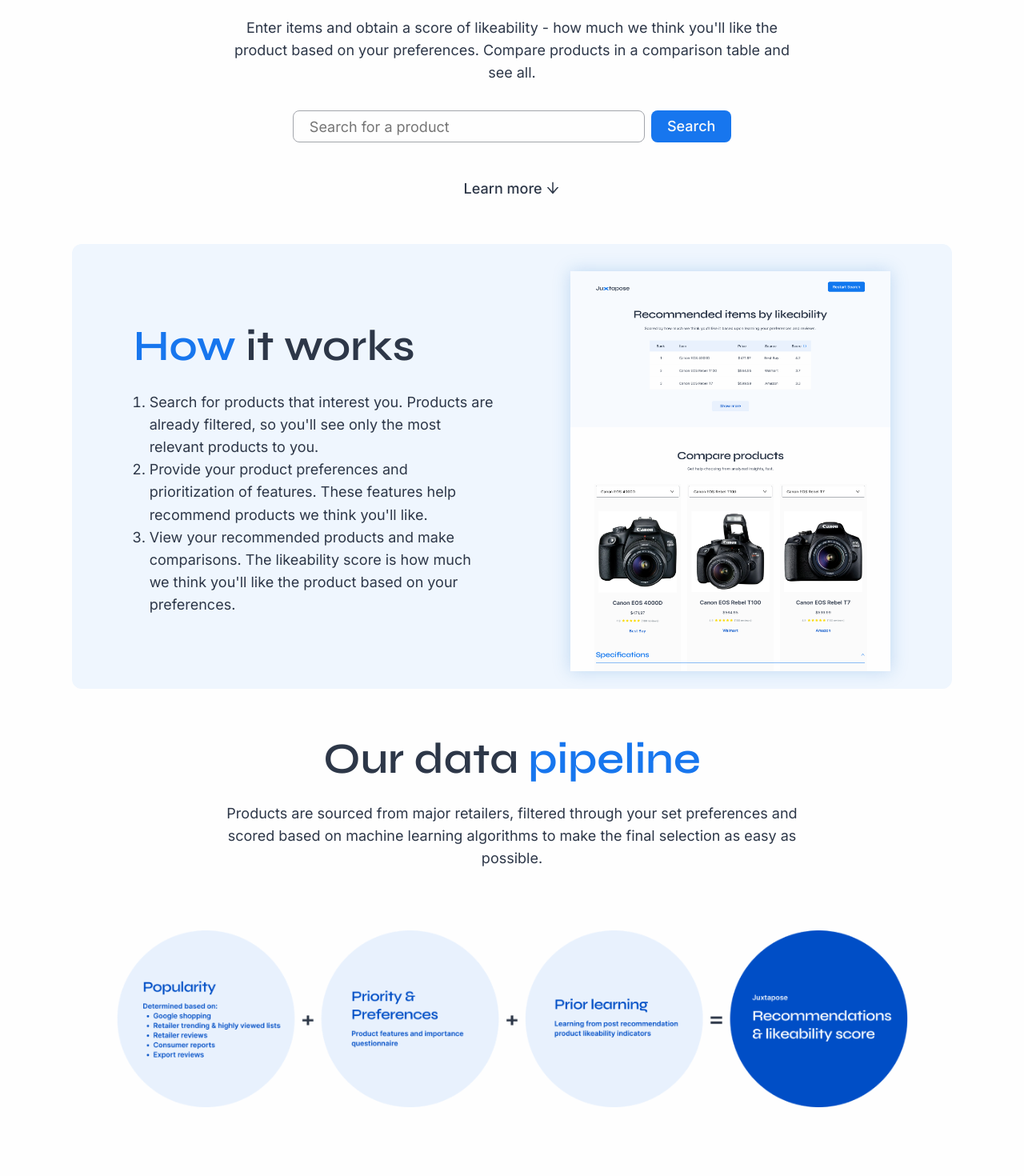
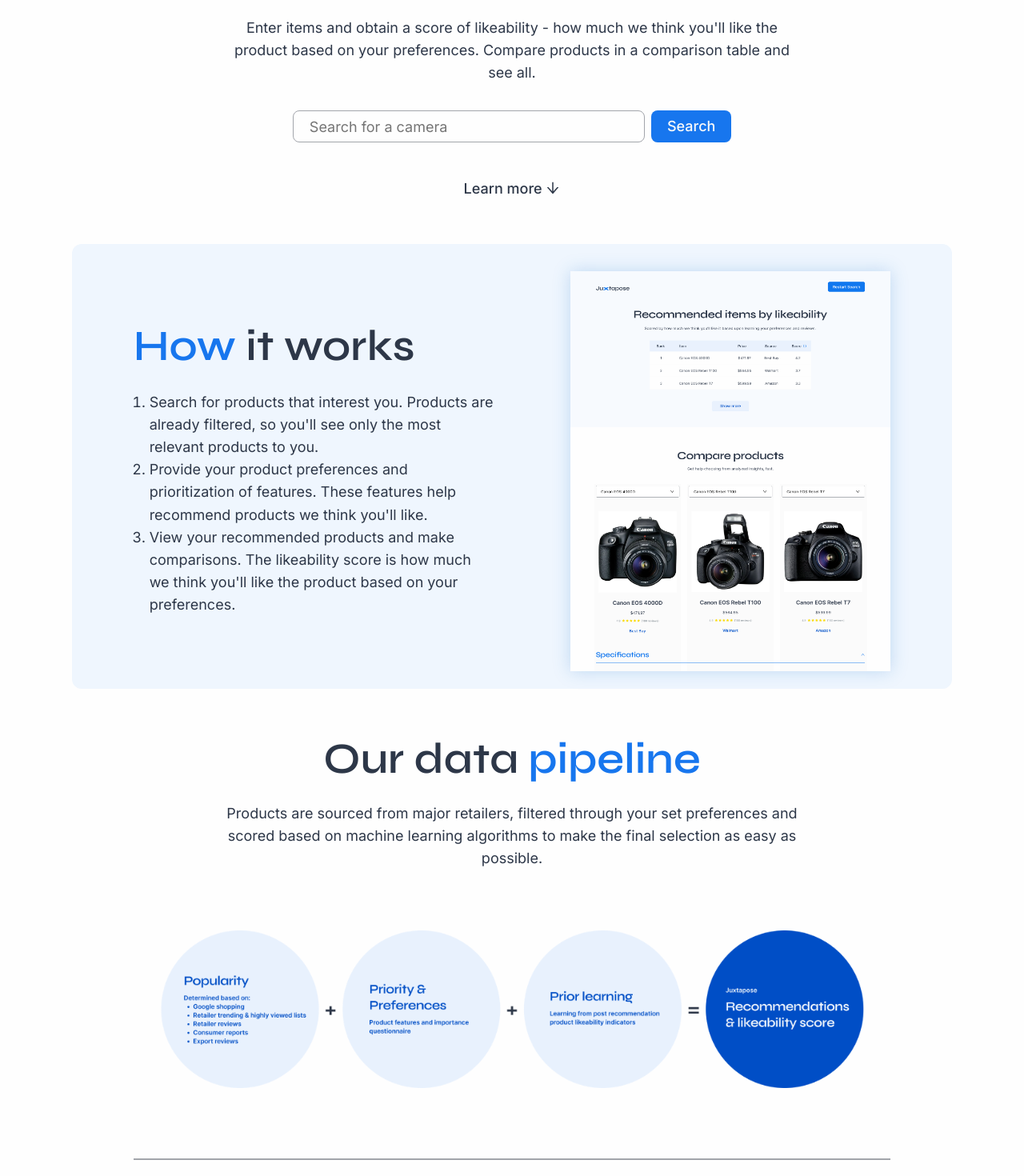
Before and after one commit to tzada8/capstone, a React (Create React App) app in the folder frontend/: page / in a window 1280 px wide. Shown: the part 320-1790 px from the top of the page at 80% size. Built offline with nearby package versions, Linux system fonts and the light colour scheme.

Commit message:
Simple text updates

```diff
--- a/frontend/src/components/modals/content/preferences/PreferencesModal.jsx
+++ b/frontend/src/components/modals/content/preferences/PreferencesModal.jsx
@@ -12,7 +12,7 @@ function PreferencesModal({ onSubmit, isOpen, onClose }) {
             options: [
                 { value: "canon", display: "Canon" },
                 { value: "nikon", display: "Nikon" },
-                { value: "brand-no-preference", display: "No preference" },
+                { value: "brand-no-preference", display: "Not listed / No preference" },
             ]
         },
         megapixels: {
@@ -23,7 +23,7 @@ function PreferencesModal({ onSubmit, isOpen, onClose }) {
                 { value: "15-30", display: "15-30" },
                 { value: "30-45", display: "30-45" },
                 { value: ">45", display: ">45" },
-                { value: "megapixels-no-preference", display: "No preference" },
+                { value: "megapixels-no-preference", display: "Not listed / No preference" },
             ]
         },
         lens_type: {
@@ -32,7 +32,7 @@ function PreferencesModal({ onSubmit, isOpen, onClose }) {
             options: [
                 { value: "fixed", display: "Fixed" },
                 { value: "standard", display: "Standard" },
-                { value: "lens_type-no-preference", display: "No preference" },
+                { value: "lens_type-no-preference", display: "Not listed / No preference" },
             ]
         },
         camera_type: {
@@ -42,7 +42,7 @@ function PreferencesModal({ onSubmit, isOpen, onClose }) {
                 { value: "point-and-shoot", display: "Point and Shoot" },
                 { value: "dslr", display: "DSLR" },
                 { value: "mirrorless", display: "Mirrorless" },
-                { value: "camera_type-no-preference", display: "No preference" },
+                { value: "camera_type-no-preference", display: "Not listed / No preference" },
             ]
         },
         budget: {
--- a/frontend/src/components/search-bar/SearchBar.jsx
+++ b/frontend/src/components/search-bar/SearchBar.jsx
@@ -19,7 +19,7 @@ function SearchBar(props) {
                     type="text"
                     onChange={e => props.setQuery(e.target.value)}
                     value={props.query}
-                    placeholder="Search for a product"
+                    placeholder="Search for a camera"
                 />
                 {props.isButtonInsideBar ? (
                     <button className="search-icon" type="submit"><SearchOutlined /></button>
--- a/frontend/src/pages/home/Home.jsx
+++ b/frontend/src/pages/home/Home.jsx
@@ -43,7 +43,6 @@ function Home() {
             <p className="body-1 center-text max-width-body">
                 Enter items and obtain a score of likeability - how much we think you'll like the product based on your preferences. Compare products in a comparison table and see all.
             </p>
-            {/* TODO: Need to limit users to only search for camera specific items. */}
             <SearchBar
                 isButtonInsideBar={false}
                 onSearchSubmit={() => setIsPreferencesModalOpen(true)}
--- a/frontend/src/pages/home/data-pipeline/DataPipeline.css
+++ b/frontend/src/pages/home/data-pipeline/DataPipeline.css
@@ -1,5 +1,5 @@
 .data-pipeline-diagram {
     display: block;
     margin: 5% auto 8% auto;
-    width: 90%;
+    width: 80%;
 }
```
